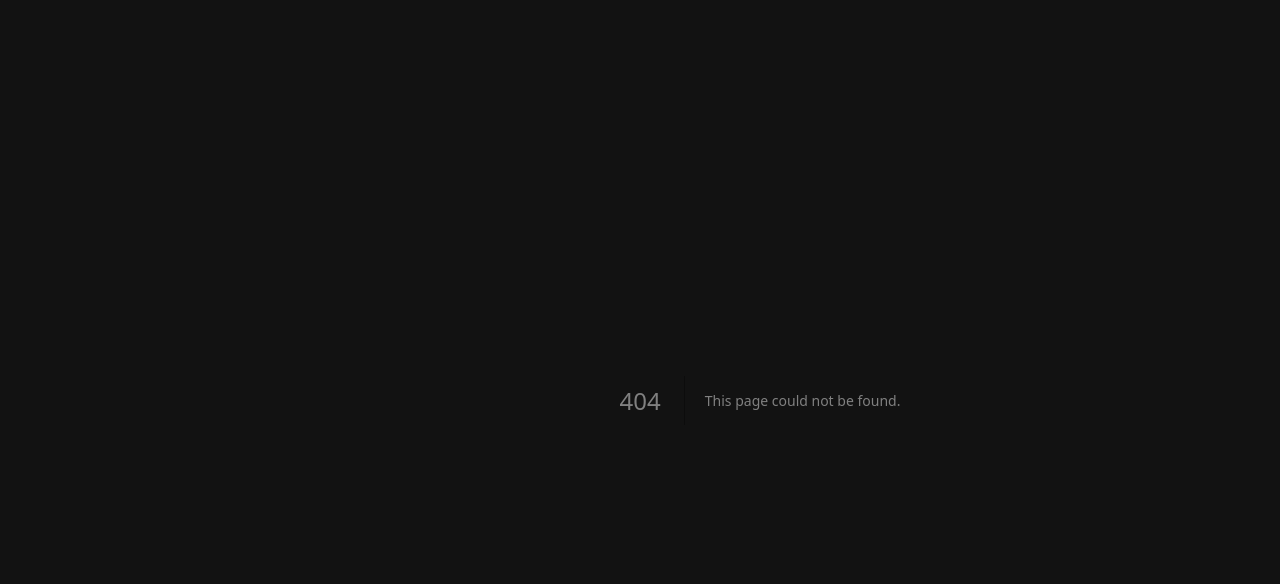
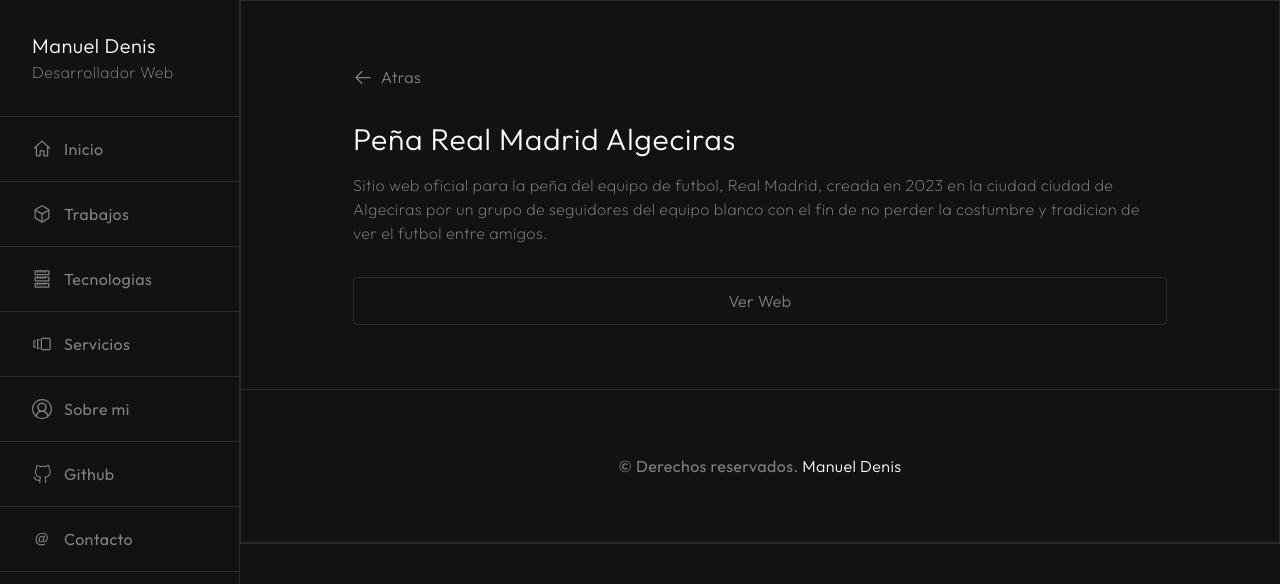
Before and after one commit to ManuelDenisDev/portafolio-manueldenis-nextjs-tailwindcss-typesscript, a Next.js app: page /trabajos/detalles in a window 1280 px wide. Before the commit this address had no page. Shown: the top 584 px of the page. Built offline with nearby package versions, Linux system fonts and the light colour scheme.

Commit message:
Seccion Trabajos iniciada - dia 2

```diff
--- a/app/(root)/sections/InicioTrabajos.tsx
+++ b/app/(root)/sections/InicioTrabajos.tsx
@@ -3,10 +3,10 @@
 import { useRouter } from 'next/navigation'
 
 import Button from '@/components/iu/Button'
-import CardTrabajos from '@/components/iu/CardTrabajos'
 import Titulo from '@/components/iu/Titulo'
 import ContainerSection from '@/components/iu/ContainerSection'
 import Container from '@/components/iu/Container'
+import ArticleCardTrabajos from '@/components/iu/ArticleCardTrabajos'
 
 const InicioTrabajos = () => {
     const router = useRouter()
@@ -15,26 +15,7 @@ const InicioTrabajos = () => {
         <ContainerSection>
             <Container>
                 <Titulo titulo="Trabajos" />
-                <article className="grid grid-cols-1 sm:grid-cols-2 xl:grid-cols-3 gap-10">
-                    <CardTrabajos
-                        href="/trabajos-01"
-                        imagen="https://framerusercontent.com/images/isuy4zvThkzCNgjg9FrXesN4DJA.webp"
-                        categoria="Landing Page"
-                        titulo="Peña Real Madrid algeciras"
-                    />
-                    <CardTrabajos
-                        href="/trabajos-02"
-                        imagen="https://framerusercontent.com/images/VL1paRJcTdgdBftv6w0aff87XQQ.jpg?scale-down-to=512"
-                        categoria="Sitio Web"
-                        titulo="Elena Cibaja - Diseño de Interiores"
-                    />
-                    <CardTrabajos
-                        href="/trabajos-03"
-                        imagen="https://framerusercontent.com/images/KQp15xIkdDYP9w6se5eUh9Rq7Y.jpg?scale-down-to=512"
-                        categoria="Tienda Online"
-                        titulo="Estilo Vikingo"
-                    />
-                </article>
+                <ArticleCardTrabajos />
                 <Button
                     type="button"
                     label="Todos los trabajos"
--- /dev/null
+++ b/app/(root)/trabajos/detalles/page.tsx
@@ -0,0 +1,28 @@
+import ButtonAtras from '@/components/iu/ButtonAtras'
+import ButtonLink from '@/components/iu/ButtonLink'
+import Container from '@/components/iu/Container'
+import ContainerSection from '@/components/iu/ContainerSection'
+import Titulo from '@/components/iu/Titulo'
+import { VscArrowLeft } from 'react-icons/vsc'
+
+const PageTrabajosDetalles = () => {
+    return (
+        <ContainerSection>
+            <Container className="space-y-8">
+                <ButtonAtras href="/trabajos" icono={VscArrowLeft} label="Atras" className="" />
+                <div className="space-y-4">
+                    <Titulo titulo="Peña Real Madrid Algeciras" />
+                    <p className="font-extralight tracking-wide">
+                        Sitio web oficial para la peña del equipo de futbol, Real Madrid, creada en
+                        2023 en la ciudad ciudad de Algeciras por un grupo de seguidores del equipo
+                        blanco con el fin de no perder la costumbre y tradicion de ver el futbol
+                        entre amigos.
+                    </p>
+                </div>
+                <ButtonLink href="https://realmadridalgeciras.framer.website/" label="Ver Web" />
+            </Container>
+        </ContainerSection>
+    )
+}
+
+export default PageTrabajosDetalles
--- /dev/null
+++ b/app/(root)/trabajos/page.tsx
@@ -0,0 +1,17 @@
+import ArticleCardTrabajos from '@/components/iu/ArticleCardTrabajos'
+import Container from '@/components/iu/Container'
+import ContainerSection from '@/components/iu/ContainerSection'
+import Titulo from '@/components/iu/Titulo'
+
+const PageTrabajos = () => {
+    return (
+        <ContainerSection>
+            <Container>
+                <Titulo titulo="Trabajos" />
+                <ArticleCardTrabajos />
+            </Container>
+        </ContainerSection>
+    )
+}
+
+export default PageTrabajos
--- /dev/null
+++ b/components/iu/ArticleCardTrabajos.tsx
@@ -0,0 +1,28 @@
+import CardTrabajos from './CardTrabajos'
+
+const ArticleCardTrabajos = () => {
+    return (
+        <article className="grid grid-cols-1 sm:grid-cols-2 xl:grid-cols-3 gap-10">
+            <CardTrabajos
+                href="/trabajos/detalles"
+                imagen="https://framerusercontent.com/images/isuy4zvThkzCNgjg9FrXesN4DJA.webp"
+                categoria="Landing Page"
+                titulo="Peña Real Madrid algeciras"
+            />
+            <CardTrabajos
+                href="/trabajos-02"
+                imagen="https://framerusercontent.com/images/VL1paRJcTdgdBftv6w0aff87XQQ.jpg?scale-down-to=512"
+                categoria="Sitio Web"
+                titulo="Elena Cibaja - Diseño de Interiores"
+            />
+            <CardTrabajos
+                href="/trabajos-03"
+                imagen="https://framerusercontent.com/images/KQp15xIkdDYP9w6se5eUh9Rq7Y.jpg?scale-down-to=512"
+                categoria="Tienda Online"
+                titulo="Estilo Vikingo"
+            />
+        </article>
+    )
+}
+
+export default ArticleCardTrabajos
--- /dev/null
+++ b/components/iu/ButtonAtras.tsx
@@ -0,0 +1,28 @@
+import { cn } from '@/libs/utils'
+import Link from 'next/link'
+import { IconType } from 'react-icons'
+
+interface ButtonAtrasProps {
+    icono: IconType
+    label: string
+    href: string
+    className?: string
+}
+
+const ButtonAtras = ({ icono: Icono, label, href, className }: ButtonAtrasProps) => {
+    return (
+        <Link href={href}>
+            <button
+                type="button"
+                className={cn(
+                    'flex items-center gap-2 font-light tracking-wide hover:text-orange-400 hover:gap-4 transition-all duration-300',
+                    className
+                )}>
+                <Icono size={20} />
+                {label}
+            </button>
+        </Link>
+    )
+}
+
+export default ButtonAtras
--- a/components/iu/ButtonIcono.tsx
+++ b/components/iu/ButtonIcono.tsx
@@ -1,6 +1,5 @@
 import { cn } from '@/libs/utils'
 import { IconType } from 'react-icons'
-import { VscListFlat } from 'react-icons/vsc'
 
 interface ButtonIconoProps {
     icono: IconType
@@ -15,7 +14,6 @@ const ButtonIcono = ({ icono: Icono, onClick, className }: ButtonIconoProps) =>
             className={cn('px-6 border-l h-full border-principalDark/10 lg:hidden', className)}
             onClick={onClick}>
             <Icono size={30} />
-            {/* <VscListFlat size={30} /> */}
         </button>
     )
 }
--- /dev/null
+++ b/components/iu/ButtonLink.tsx
@@ -0,0 +1,23 @@
+import { cn } from '@/libs/utils'
+
+interface ButtonLinkProps {
+    label: string
+    className?: string
+    href: string
+}
+
+const ButtonLink = ({ label, className, href }: ButtonLinkProps) => {
+    return (
+        <a
+            href={href}
+            target="_blank"
+            className={cn(
+                'my-8 h-12 flex justify-center items-center w-full border rounded border-principalDark/10 text-base font-light tracking-wide hover:bg-secundarioDark/5 hover:text-principalDark transition-colors duration-300',
+                className
+            )}>
+            {label}
+        </a>
+    )
+}
+
+export default ButtonLink
--- a/components/iu/Titulo.tsx
+++ b/components/iu/Titulo.tsx
@@ -1,9 +1,16 @@
+import { cn } from '@/libs/utils'
+
 interface TituloProps {
     titulo: string
+    className?: string
 }
 
-const Titulo = ({ titulo }: TituloProps) => {
-    return <h1 className="my-4 md:my-8 text-3xl font-light text-principalDark tracking-wide">{titulo}</h1>
+const Titulo = ({ titulo, className }: TituloProps) => {
+    return (
+        <h1 className={cn('text-3xl font-light text-principalDark tracking-wide', className)}>
+            {titulo}
+        </h1>
+    )
 }
 
 export default Titulo
```
